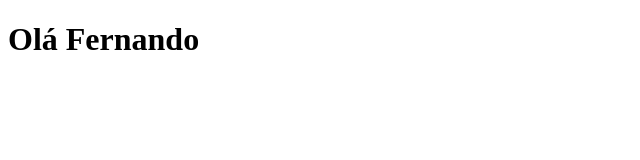
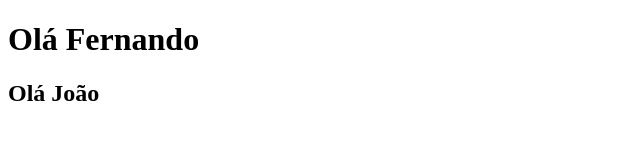
Before and after one commit to delcantao/aula-01-jp, a plain HTML site: page index.html in a window 1280 px wide. Shown: the whole page, without its empty margins (0-640 px from the left). Drawn offline with Linux system fonts and the light colour scheme.

Commit message:
Inserção <H2> Olá João

```diff
--- a/index.html
+++ b/index.html
@@ -9,6 +9,7 @@
 
 <body>
     <h1>Olá Fernando</h1>
+    <h2>Olá João</h2>
 </body>
 
 </html>
```
